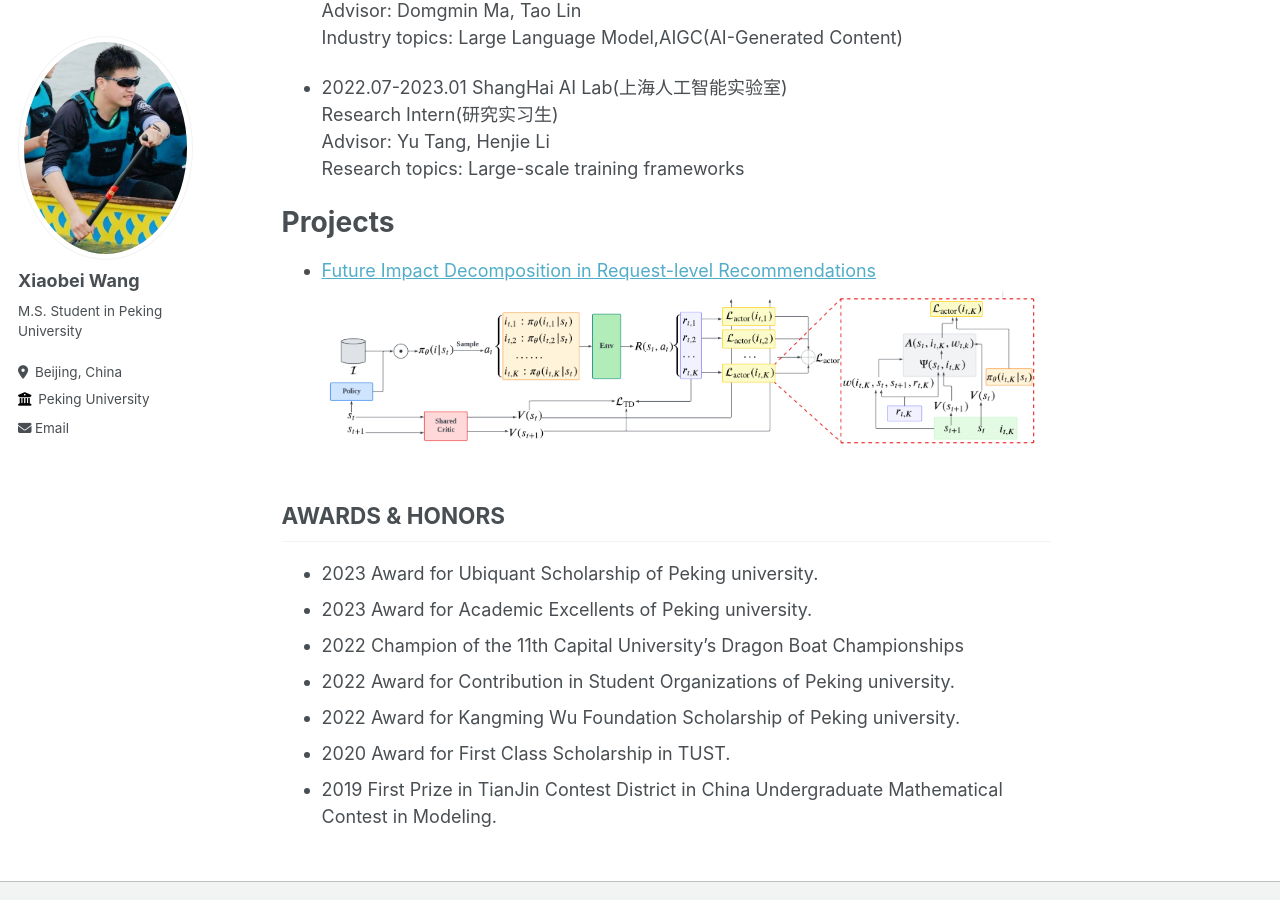
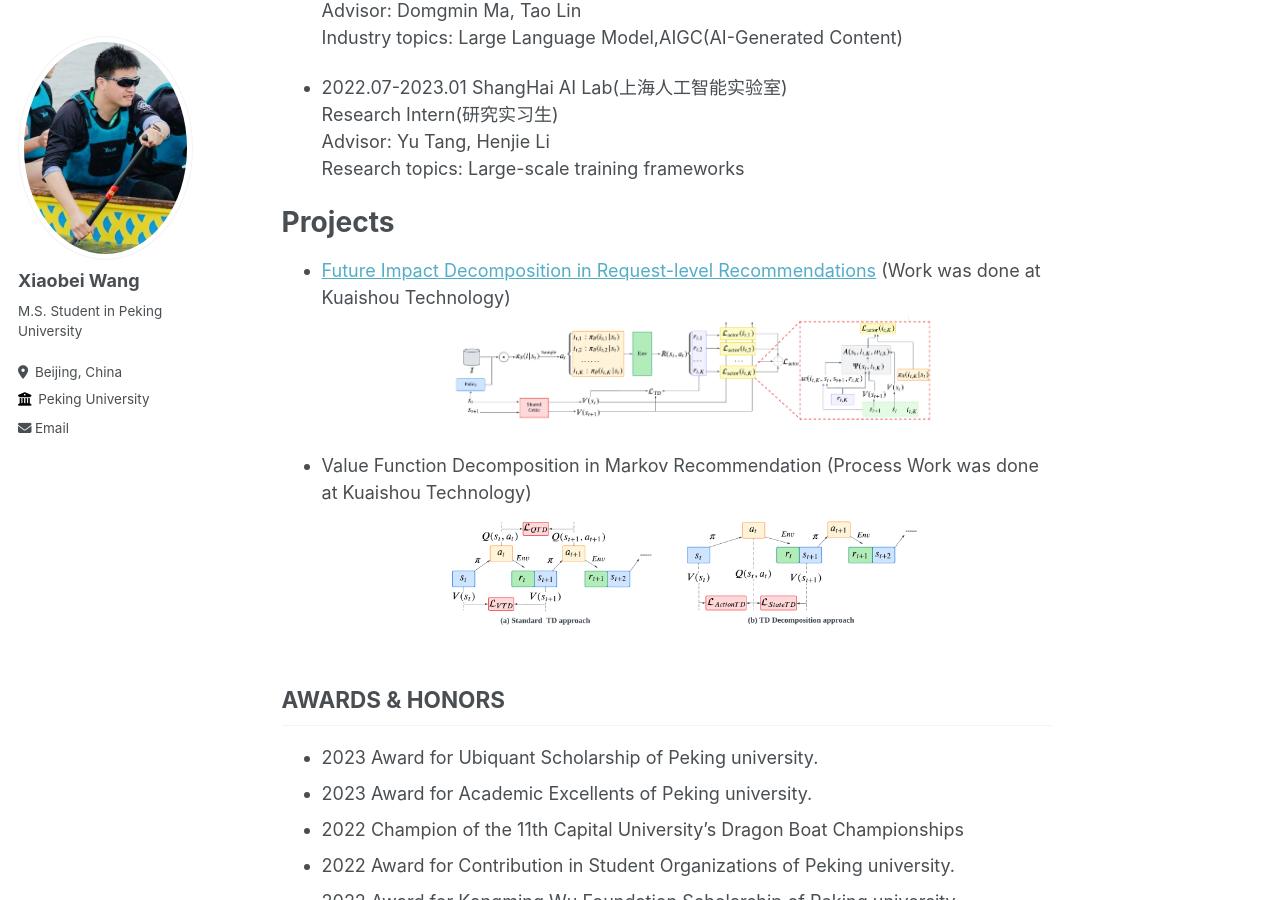
Before and after one commit to wangxiaobei822/wangxiaobei822.github.io, a Jekyll site: the page built from _pages/about.md, in a window 1280 px wide and 900 px high, scrolled down 1066 px. Built offline with Jekyll 4.4.1, drawn with Linux system fonts in a browser that asks for light colours.

Commit message:
Update about.md

```diff
--- a/_pages/about.md
+++ b/_pages/about.md
@@ -51,8 +51,17 @@ Research topics: Large-scale training frameworks
 
 Projects
 ======
-- [Future Impact Decomposition in Request-level Recommendations](https://arxiv.org/abs/2401.16108)<br>
-  ![](../images/itema2c.png)
+- [Future Impact Decomposition in Request-level Recommendations](https://arxiv.org/abs/2401.16108) (Work was done at Kuaishou Technology)<br>
+  ![](../images/item.png)
+
+
+
+- Value Function Decomposition in Markov Recommendation (Process Work was done at Kuaishou Technology)<br>
+  ![](../images/TD.png)
+
+
+
+
 
 AWARDS & HONORS
 ------
```
